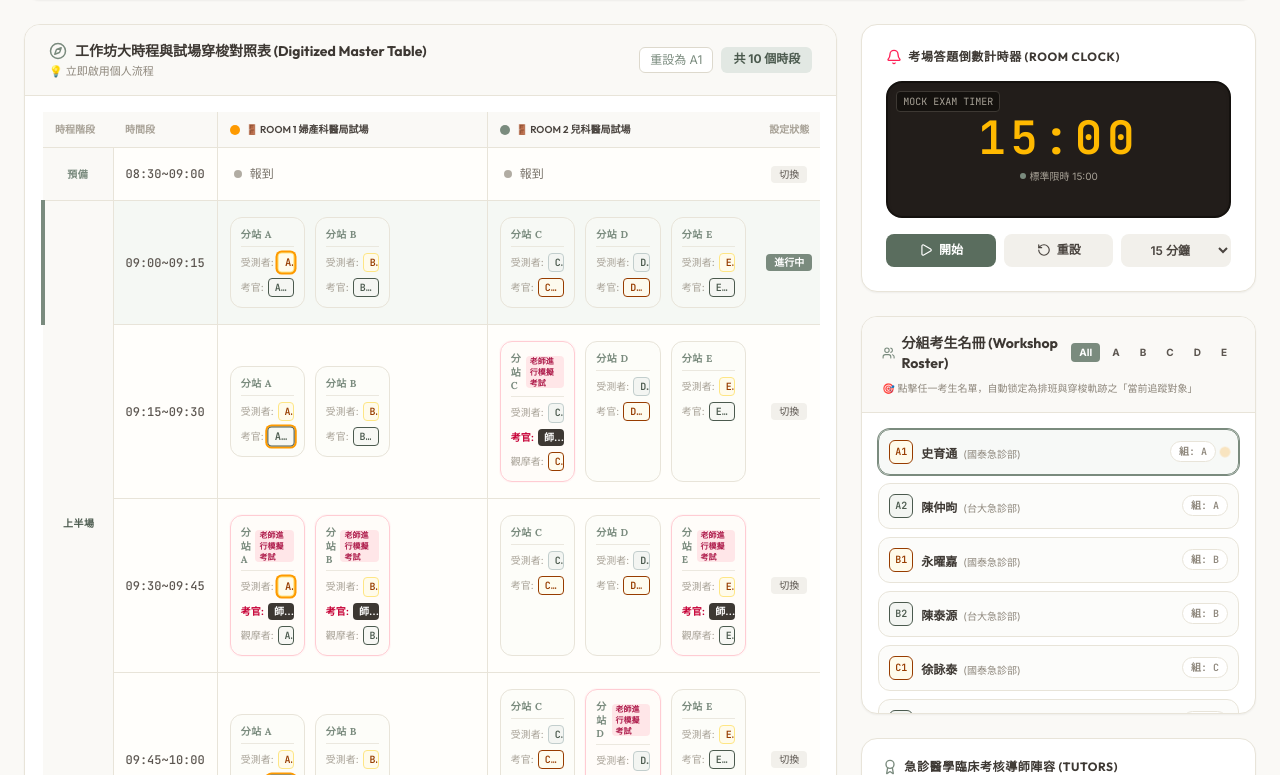
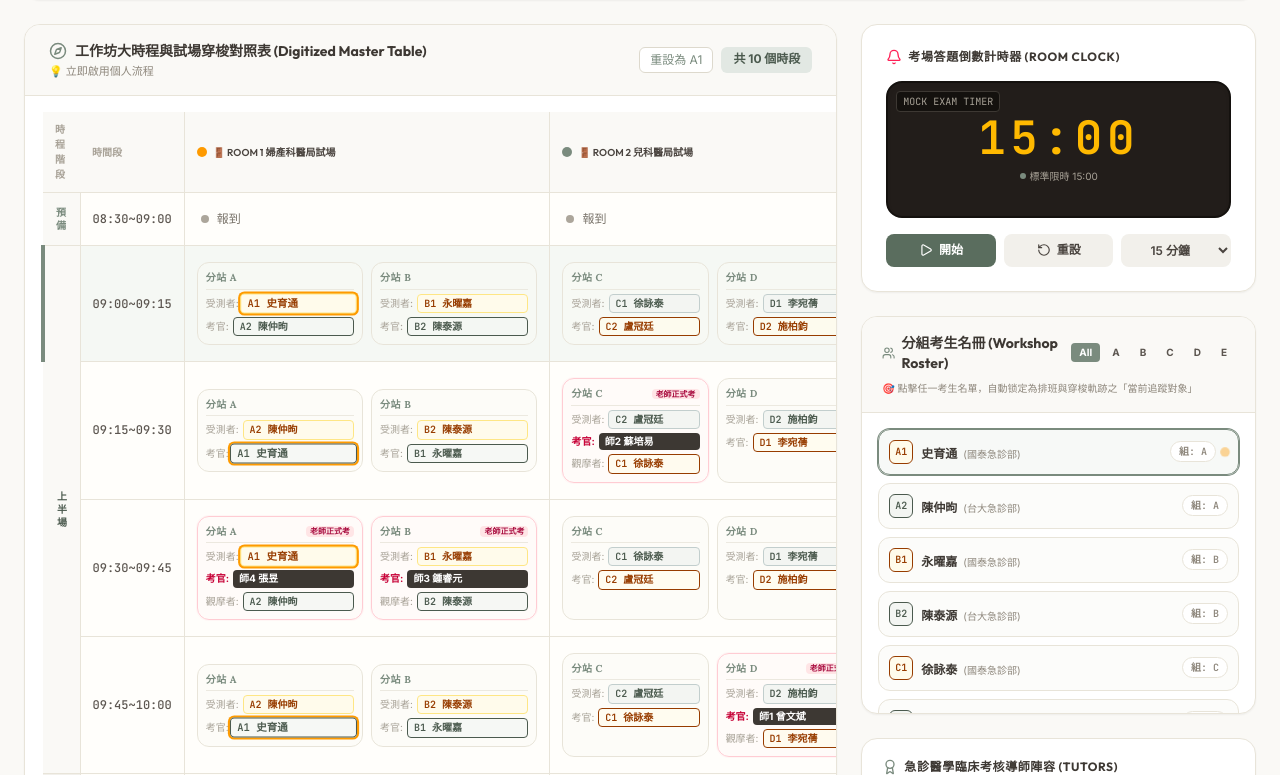
Before and after one commit to bybarian/ERboardtest, a React (Vite) app: page / in a window 1280 px wide. Shown: the part 505-1280 px from the top of the page. Built offline with nearby package versions, Linux system fonts and the light colour scheme.

Commit message:
refactor: adjust station grid layout and spacing
Optimized the dashboard grid layout to dynamically handle varying station counts for different rooms and tightened component spacing for improved readability.

```diff
--- a/src/components/WorkShopDashboard.tsx
+++ b/src/components/WorkShopDashboard.tsx
@@ -357,9 +357,12 @@ export default function WorkShopDashboard({ onStartScoring }: WorkShopDashboardP
     }
 
     const stations = isRoom1 ? ["A", "B"] : ["C", "D", "E"];
+    const gridColsClass = isRoom1
+      ? "grid grid-cols-1 sm:grid-cols-2 gap-2 py-1"
+      : "grid grid-cols-1 sm:grid-cols-2 xl:grid-cols-3 gap-2 py-1";
 
     return (
-      <div className="grid grid-cols-1 sm:grid-cols-2 lg:grid-cols-3 gap-2.5 py-1">
+      <div className={gridColsClass}>
         {stations.map((group) => {
           const isPracticeOdd = (slotIdx === 1 || slotIdx === 3 || slotIdx === 6 || slotIdx === 8);
           const practiceId = `${group}${isPracticeOdd ? "1" : "2"}`;
@@ -393,38 +396,38 @@ export default function WorkShopDashboard({ onStartScoring }: WorkShopDashboardP
           return (
             <div
               key={group}
-              className={`p-2.5 rounded-xl border text-left transition-all relative ${
+              className={`p-2 rounded-xl border text-left transition-all relative ${
                 leadTutor
                   ? "bg-rose-50/25 border-rose-200 ring-1 ring-rose-100/30"
                   : "bg-[#FAF9F6]/40 border-[#E8E4D9] hover:bg-white"
               }`}
             >
-              <div className="flex items-center justify-between border-b border-[#E8E4D9]/80 pb-1 mb-1.5">
+              <div className="flex items-center justify-between border-b border-[#E8E4D9]/80 pb-1 mb-1">
                 <span className="text-[10px] font-bold text-[#7A8B7E] font-serif uppercase tracking-wider block">
                   分站 {group}
                 </span>
                 {leadTutor && (
                   <span className="text-[8px] bg-rose-100 text-rose-800 px-1 py-0.2 rounded font-extrabold animate-pulse">
-                    老師進行模擬考試
+                    老師正式考
                   </span>
                 )}
               </div>
 
-              <div className="space-y-1.5 text-[11px] font-sans">
+              <div className="space-y-1 text-[11px] font-sans">
                 {/* 1. Practice Candidate */}
-                <div className="flex items-center justify-between gap-1">
+                <div className="flex items-center justify-between gap-1 flex-wrap sm:flex-nowrap">
                   <span className="text-[10px] text-[#A8A297] shrink-0">受測者:</span>
                   <button
                     onClick={(e) => {
                       e.stopPropagation();
                       setSelectedParticipant(practiceId);
                     }}
-                    className={`px-1.5 py-0.5 text-[10px] font-mono font-bold rounded cursor-pointer transition-all truncate max-w-[95px] ${
+                    className={`px-1.5 py-0.5 text-[10px] font-mono font-bold rounded cursor-pointer transition-all truncate max-w-[130px] w-full text-center sm:text-left ${
                       group === "A" || group === "B" || group === "E"
                         ? "bg-amber-50 text-amber-800 border border-amber-200"
                         : "bg-teal-50 text-teal-800 border border-teal-200"
                     } ${isPracticeHighlighted ? "ring-2 ring-amber-500 scale-105 font-extrabold" : ""}`}
-                    title={`1對1受測: ${practiceId}`}
+                    title={`1對1受測: ${practiceId} ${practiceName}`}
                   >
                     {practiceId} {practiceName}
                   </button>
@@ -433,14 +436,14 @@ export default function WorkShopDashboard({ onStartScoring }: WorkShopDashboardP
                 {/* 2. Peer Examiner or Instructor / Observer layout depending on leadTutor */}
                 {leadTutor ? (
                   <>
-                    <div className="flex items-center justify-between gap-1">
+                    <div className="flex items-center justify-between gap-1 flex-wrap sm:flex-nowrap">
                       <span className="text-[10px] text-rose-700 font-bold shrink-0">考官:</span>
                       <button
                         onClick={(e) => {
                           e.stopPropagation();
                           setSelectedParticipant(leadTutor);
                         }}
-                        className={`px-1.5 py-0.5 text-[10px] bg-slate-800 text-white rounded font-bold cursor-pointer transition-all truncate max-w-[95px] ${
+                        className={`px-1.5 py-0.5 text-[10px] bg-slate-800 text-white rounded font-bold cursor-pointer transition-all truncate max-w-[130px] w-full text-center sm:text-left ${
                           isTutorHighlighted ? "ring-2 ring-rose-500 scale-105" : ""
                         }`}
                         title={`考核指導導師: ${tutorName}`}
@@ -449,38 +452,38 @@ export default function WorkShopDashboard({ onStartScoring }: WorkShopDashboardP
                       </button>
                     </div>
 
-                    <div className="flex items-center justify-between gap-1">
+                    <div className="flex items-center justify-between gap-1 flex-wrap sm:flex-nowrap">
                       <span className="text-[10px] text-[#A8A297] shrink-0">觀摩者:</span>
                       <button
                         onClick={(e) => {
                           e.stopPropagation();
                           setSelectedParticipant(examinerId);
                         }}
-                        className={`px-1.5 py-0.5 text-[10px] font-mono font-bold rounded cursor-pointer transition-all truncate max-w-[95px] ${
+                        className={`px-1.5 py-0.5 text-[10px] font-mono font-bold rounded cursor-pointer transition-all truncate max-w-[130px] w-full text-center sm:text-left ${
                           group === "A" || group === "B" || group === "E"
                             ? "bg-teal-50/70 text-teal-800 border border-teal-150"
                             : "bg-amber-50/70 text-amber-800 border border-amber-150"
                         } ${isExaminerHighlighted ? "ring-2 ring-amber-500 scale-105 font-extrabold" : ""}`}
-                        title={`臨床觀摩: ${examinerId}`}
+                        title={`臨床觀摩: ${examinerId} ${examinerName}`}
                       >
                         {examinerId} {examinerName}
                       </button>
                     </div>
                   </>
                 ) : (
-                  <div className="flex items-center justify-between gap-1">
+                  <div className="flex items-center justify-between gap-1 flex-wrap sm:flex-nowrap">
                     <span className="text-[10px] text-[#A8A297] shrink-0">考官:</span>
                     <button
                       onClick={(e) => {
                         e.stopPropagation();
                         setSelectedParticipant(examinerId);
                       }}
-                      className={`px-1.5 py-0.5 text-[10px] font-mono font-bold rounded cursor-pointer transition-all truncate max-w-[95px] ${
+                      className={`px-1.5 py-0.5 text-[10px] font-mono font-bold rounded cursor-pointer transition-all truncate max-w-[130px] w-full text-center sm:text-left ${
                         group === "A" || group === "B" || group === "E"
                           ? "bg-teal-50/70 text-teal-800 border border-teal-150"
                           : "bg-amber-50/70 text-amber-800 border border-amber-150"
                       } ${isExaminerHighlighted ? "ring-2 ring-amber-500 scale-105 font-extrabold" : ""}`}
-                      title={`對等評分: ${examinerId}`}
+                      title={`對等評分: ${examinerId} ${examinerName}`}
                     >
                       {examinerId} {examinerName}
                     </button>
@@ -622,24 +625,24 @@ export default function WorkShopDashboard({ onStartScoring }: WorkShopDashboardP
             </div>
 
             <div className="p-4 overflow-x-auto">
-              <table className="w-full text-left border-collapse min-w-[620px]">
+              <table className="w-full text-left border-collapse min-w-[1050px]">
                 <thead>
                   <tr className="border-b border-[#E8E4D9] text-[10px] uppercase font-bold text-[#A8A297] bg-[#FAF9F6]">
-                    <th className="py-2.5 px-3">時程階段</th>
-                    <th className="py-2.5 px-3">時間段</th>
-                    <th className="py-2.5 px-3 border-l border-[#E8E4D9]">
+                    <th className="py-2.5 px-3 w-[70px]">時程階段</th>
+                    <th className="py-2.5 px-3 w-[100px]">時間段</th>
+                    <th className="py-2.5 px-3 border-l border-[#E8E4D9] w-[38%] min-w-[340px]">
                       <span className="flex items-center gap-1.5 font-semibold text-[#4A443F]">
                         <span className="w-2.5 h-2.5 rounded-full bg-amber-500 inline-block"></span>
                         🚪 Room 1 婦產科醫局試場
                       </span>
                     </th>
-                    <th className="py-2.5 px-3 border-l border-[#E8E4D9]">
+                    <th className="py-2.5 px-3 border-l border-[#E8E4D9] w-[48%] min-w-[460px]">
                       <span className="flex items-center gap-1.5 font-semibold text-[#4A443F]">
                         <span className="w-2.5 h-2.5 rounded-full bg-teal-500 inline-block"></span>
                         🚪 Room 2 兒科醫局試場
                       </span>
                     </th>
-                    <th className="py-2.5 px-2 text-center">設定狀態</th>
+                    <th className="py-2.5 px-2 text-center w-[100px]">設定狀態</th>
                   </tr>
                 </thead>
                 <tbody className="divide-y divide-[#E8E4D9] text-xs">
```
